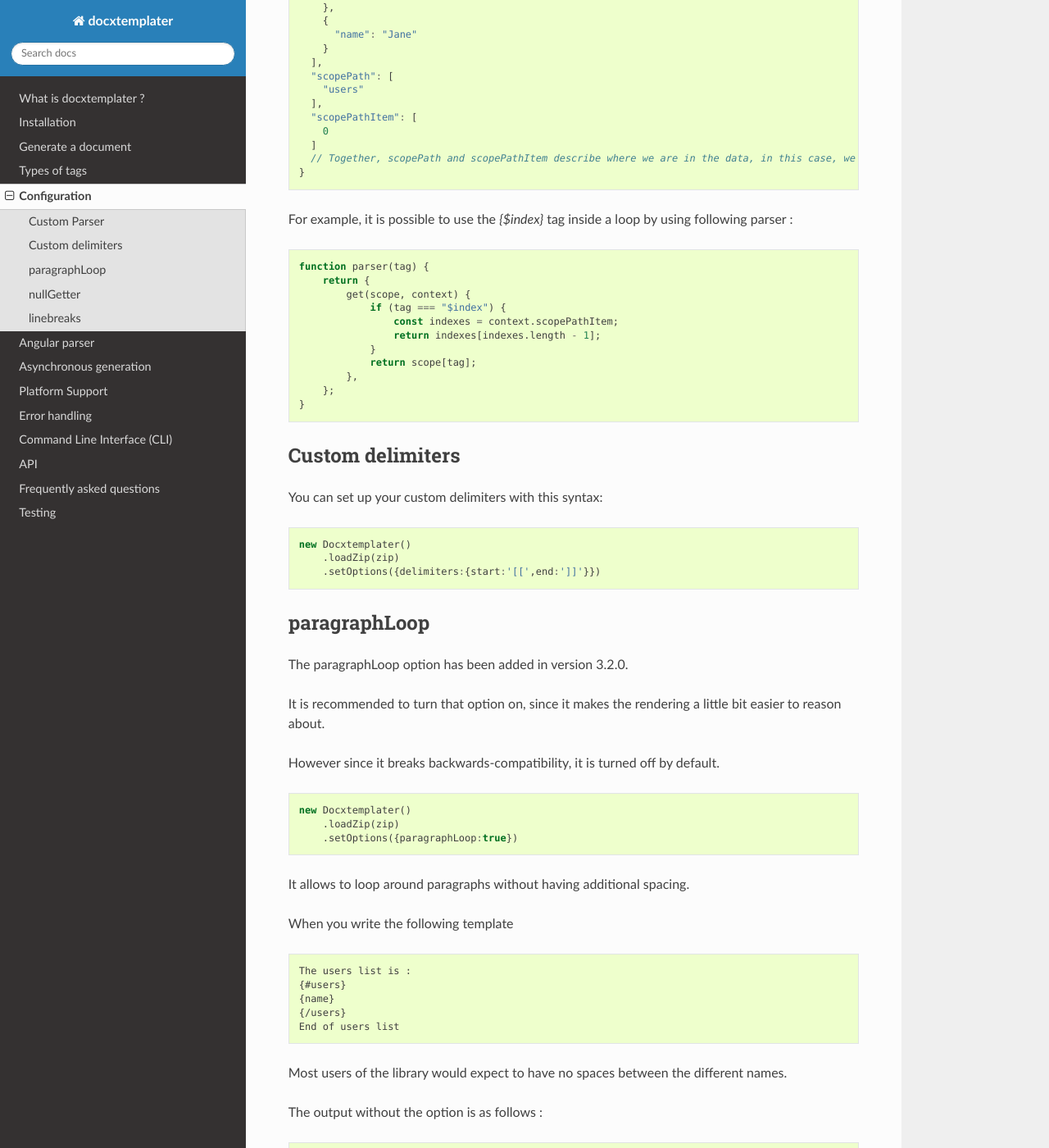
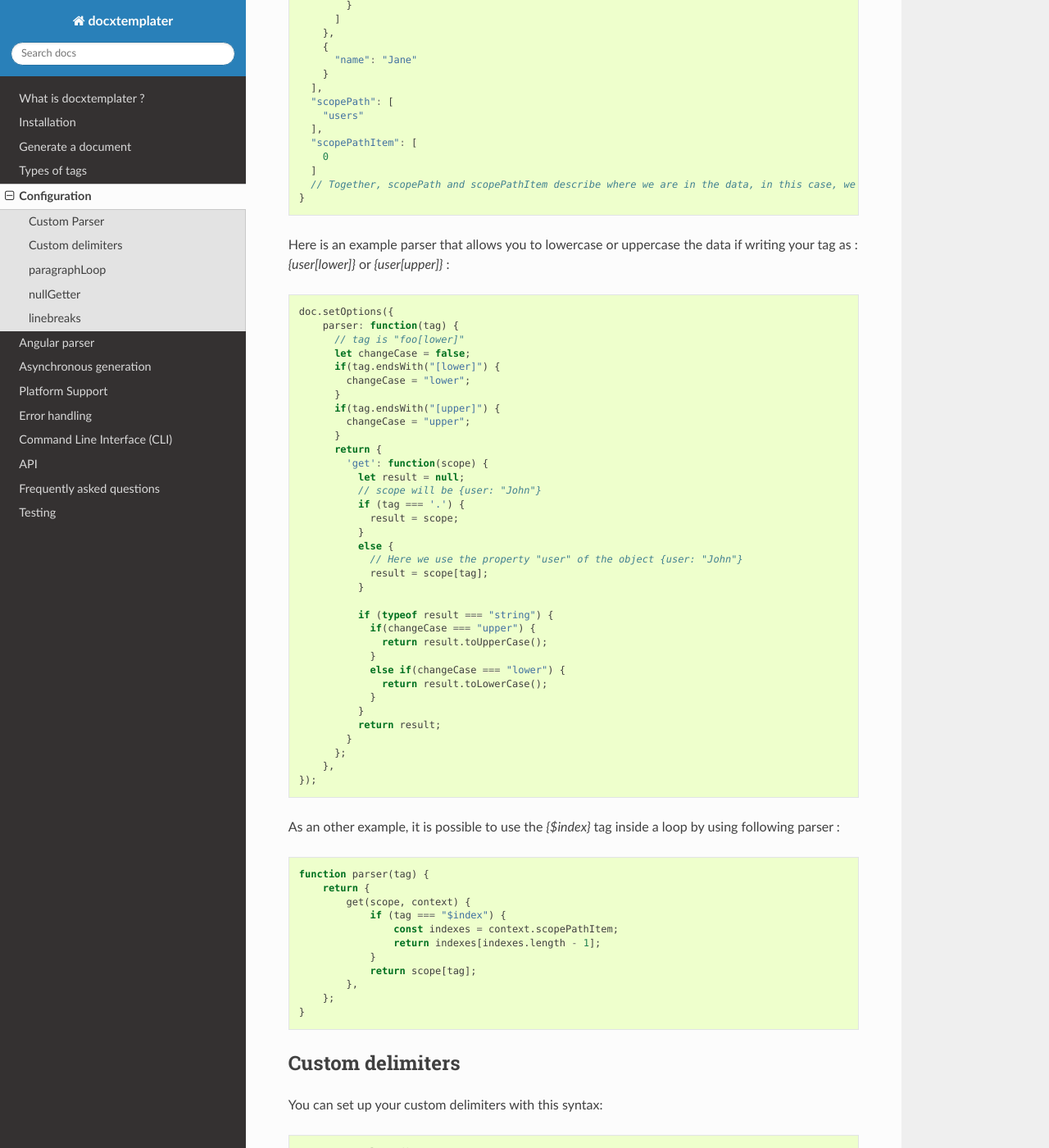
Before and after one commit to open-xml-templating/docxtemplater, a Sphinx documentation site: the page built from docs/source/configuration.rst, in a window 1280 px wide and 1400 px high, scrolled down 1818 px. Shown: the whole window at 82% size. Built offline with Sphinx 7.4.7 and the Read the Docs theme 2.0.0, drawn with Linux system fonts in a browser that asks for light colours; some of the changed text lies outside the part shown.

Commit message:
Update documentation about customParser

```diff
--- a/docs/source/configuration.rst
+++ b/docs/source/configuration.rst
@@ -24,17 +24,18 @@ like '+', '-', or even create a Domain Specific Language to specify your tag val
 
 To enable this, you need to specify a custom parser.
 
-docxtemplater comes shipped with this parser:
-
-If the template is :
+Lets take an example, If your template is :
 
 .. code-block:: text
 
     Hello {user}
 
+And we call `doc.setData({user: "John"})`
+
+docxtemplater uses by default the following parser :
+
 .. code-block:: javascript
 
-    doc.setData({user: "John"})
     doc.setOptions({
         parser: function(tag) {
           // tag is "user"
@@ -52,7 +53,6 @@ If the template is :
           };
         },
     });
-
 
 A very useful parser is the angular-expressions parser, which has implemented useful features.
 
@@ -113,7 +113,48 @@ For the tag `.` in the first iteration, the arguments will be :
       // Together, scopePath and scopePathItem describe where we are in the data, in this case, we are in the tag users[0] (the first user)
     }
 
-For example, it is possible to use the `{$index}` tag inside a loop by using following parser :
+Here is an example parser that allows you to lowercase or uppercase the data if writing your tag as : `{user[lower]}` or `{user[upper]}` :
+
+.. code-block:: javascript
+
+    doc.setOptions({
+        parser: function(tag) {
+          // tag is "foo[lower]"
+          let changeCase = false;
+          if(tag.endsWith("[lower]") {
+            changeCase = "lower";
+          }
+          if(tag.endsWith("[upper]") {
+            changeCase = "upper";
+          }
+          return {
+            'get': function(scope) {
+              let result = null;
+              // scope will be {user: "John"}
+              if (tag === '.') {
+                result = scope;
+              }
+              else {
+                // Here we use the property "user" of the object {user: "John"}
+                result = scope[tag];
+              }
+
+              if (typeof result === "string") {
+                if(changeCase === "upper") {
+                  return result.toUpperCase();
+                }
+                else if(changeCase === "lower") {
+                  return result.toLowerCase();
+                }
+              }
+              return result;
+            }
+          };
+        },
+    });
+
+
+As an other example, it is possible to use the `{$index}` tag inside a loop by using following parser :
 
 .. code-block:: javascript
 
@@ -128,6 +169,7 @@ For example, it is possible to use the `{$index}` tag inside a loop by using fol
             },
         };
     }
+
 
 Custom delimiters
 -----------------
```
